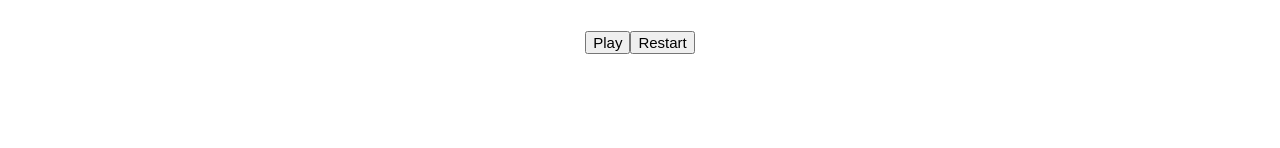
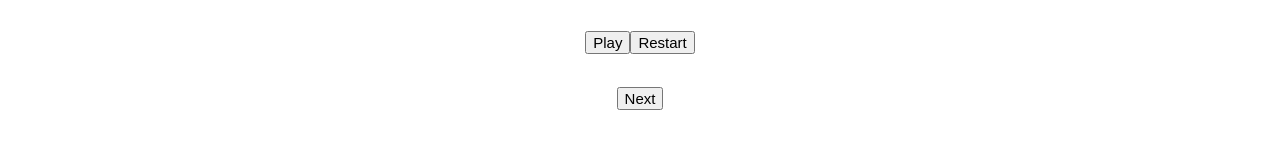
Before and after one commit to AjaiKN/counting-examples, a Vue app: page / in a window 1280 px wide. Both pictures are taken after a click on the button "Pause". Shown: the part 390-538 px from the top of the page. Built offline with nearby package versions, Linux system fonts and the light colour scheme; the HTML template or start-up script is replaced by a standard one.

Commit message:
Add "Next" button when paused

```diff
--- a/src/components/StarsBars.vue
+++ b/src/components/StarsBars.vue
@@ -64,6 +64,11 @@
 				Restart
 			</button>
 		</div>
+		<div v-if="!isPlaying" style="padding: 1rem">
+			<button type="button" @click="next()" style="font-size: 15px">
+				Next
+			</button>
+		</div>
 	</div>
 </template>
 
```
